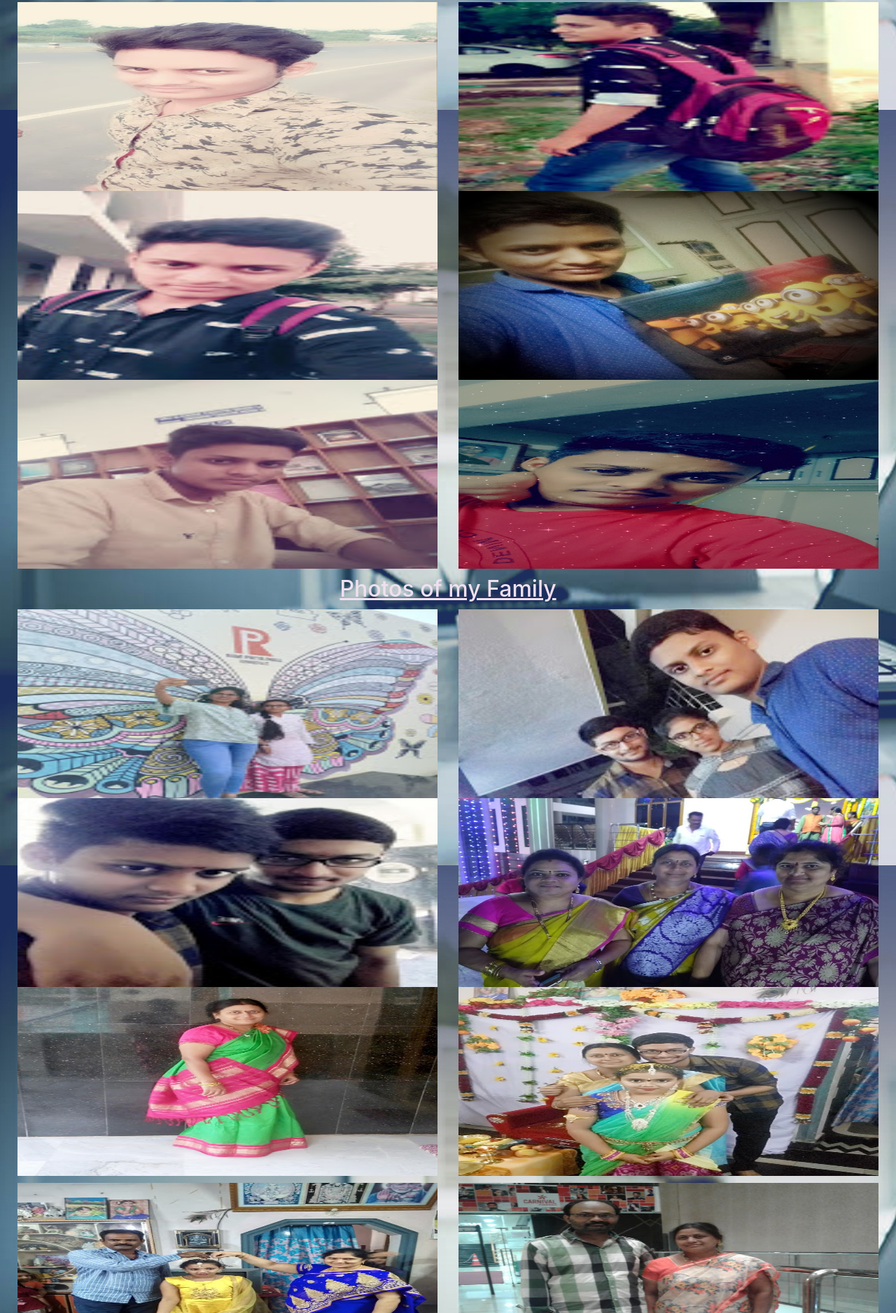
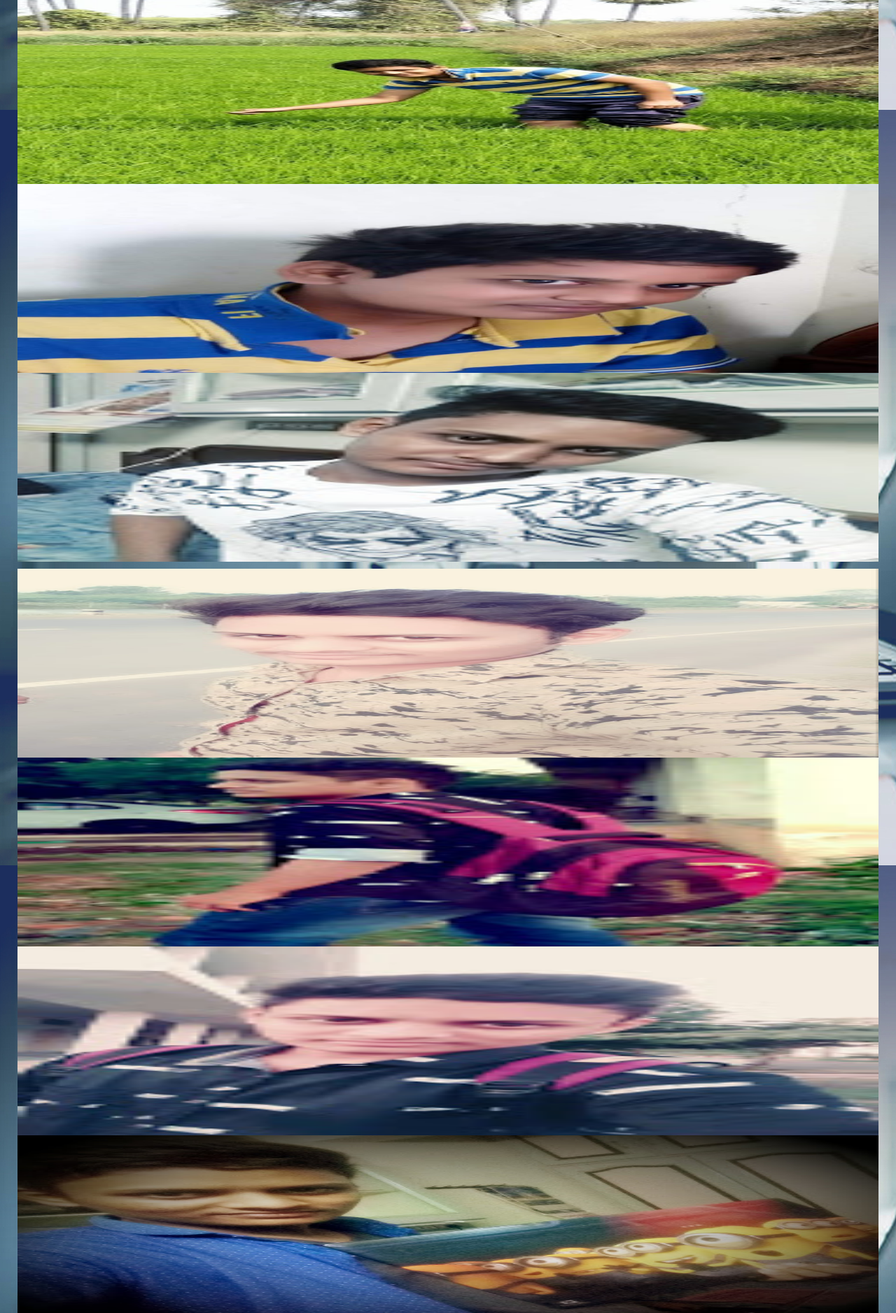
Before and after one commit to MANNEMHEMANTHTARUN/My-Intro, a plain HTML site: page images.html in a window 1280 px wide. Shown: the part 923-2800 px from the top of the page at 70% size. Drawn offline with nearby package versions, Linux system fonts and the light colour scheme.

Commit message:
Update images.html
added some changes on images file

```diff
--- a/images.html
+++ b/images.html
@@ -52,80 +52,80 @@
   <div class="col-lg-6 col-md-6 col-sm-6">
      <img  src ="images\he,u12.jpg" class = "img-responsive" width = "100%" height="270px" />
   </div>
-   <div class="col-lg-6 col-md-6 col-sm-6">
+   <div class="col-lg-12 col-md-12 col-sm-6">
      <img  src ="images\hemu2.jpg" class = "img-responsive " width = "100%" height="270px" />
   </div>
-  <div class="col-lg-6 col-md-6 col-sm-6">
+  <div class="col-lg-12 col-md-12 col-sm-6">
      <img  src ="images\hemu3.jpg" class = "img-responsive" width = "100%" height="270px"/>
   </div>
-   <div class="col-lg-6 col-md-6 col-sm-6">
+   <div class="col-lg-12 col-md-12 col-sm-6">
      <img  src ="images\hemu4.jpg" class = "img-responsive" width = "100%" height="270px"/>
   </div>
-  <div class="col-lg-6 col-md-6 col-sm-6">
+  <div class="col-lg-12 col-md-12 col-sm-6">
      <img  src ="images\hemu5.jpg" class = "img-responsive" width = "100%" height="270px"/>
   </div>
-   <div class="col-lg-6 col-md-6 col-sm-6">
+   <div class="col-lg-12 col-md-12 col-sm-6">
      <img  src ="images\hemu6.jpg" class = "img-responsive" width = "100%" height="270px"/>
   </div>
 </div>
 <div style="margin: 10px;" class="row">
-  <div class="col-lg-6 col-md-6 col-sm-6">
+  <div class="col-lg-12 col-md-12 col-sm-6">
      <img  src ="images\hemu7.jpg" class = "img-responsive" width = "100%" height="270px"/>
   </div>
-   <div class="col-lg-6 col-md-6 col-sm-6">
+   <div class="col-lg-12 col-md-12 col-sm-6">
      <img  src ="images\hemu8.jpg" class = "img-responsive" width = "100%" height="270px"/>
   </div>
-  <div class="col-lg-6 col-md-6 col-sm-6">
+  <div class="col-lg-12 col-md-12 col-sm-6">
      <img  src ="images\hemu9.jpg" class = "img-responsive" width = "100%" height="270px"/>
   </div>
-   <div class="col-lg-6 col-md-6 col-sm-6">
+   <div class="col-lg-12 col-md-12 col-sm-6">
      <img  src ="images\hemu10.jpg" class = "img-responsive" width = "100%" height="270px"/>
   </div>
-  <div class="col-lg-6 col-md-6 col-sm-6">
+  <div class="col-lg-12 col-md-6 col-sm-6">
      <img  src ="images\hemu11.jpg" class = "img-responsive" width = "100%" height="270px"/>
   </div>
-   <div class="col-lg-6 col-md-6 col-sm-6">
+   <div class="col-lg-12 col-md-6 col-sm-6">
      <img  src ="images/hemu36.jpg"img-responsive" width = "100%" height="270px"/>
   </div>
 </div>
 <h2 style="text-align: center;color:#f0e0ef"><u>Photos of my Family</u></h2>
 <div style="margin: 10px;" class="row">
-  <div class="col-lg-6 col-md-6 col-sm-6">
+  <div class="col-lg-12 col-md-6 col-sm-6">
      <img  src ="images\hemu25.jpg" class = "img-responsive" width = "100%" height="270px" />
   </div>
-   <div class="col-lg-6 col-md-6 col-sm-6">
+   <div class="col-lg-12 col-md-6 col-sm-6">
      <img  src ="images\hemu14.jpg" class = "img-responsive" width = "100%" height="270px" />
   </div>
-  <div class="col-lg-6 col-md-6 col-sm-6">
+  <div class="col-lg-12 col-md-6 col-sm-6">
      <img  src ="images\hemu15.jpg" class = "img-responsive" width = "100%" height="270px"/>
   </div>
-   <div class="col-lg-6 col-md-6 col-sm-6">
+   <div class="col-lg-12 col-md-6 col-sm-6">
      <img  src ="images\hemu16.jpg" class = "img-responsive" width = "100%" height="270px"/>
   </div>
-  <div class="col-lg-6 col-md-6 col-sm-6">
+  <div class="col-lg-12 col-md-6 col-sm-6">
      <img  src ="images\hemu17.jpg" class = "img-responsive" width = "100%" height="270px"/>
   </div>
-   <div class="col-lg-6 col-md-6 col-sm-6">
+   <div class="col-lg-12 col-md-6 col-sm-6">
      <img  src ="images\hemu18.jpg" class = "img-responsive" width = "100%" height="270px"/>
   </div>
 </div>
 <div style="margin: 10px;" class="row">
-  <div class="col-lg-6 col-md-6 col-sm-6">
+  <div class="col-lg-12 col-md-6 col-sm-6">
      <img  src ="images\hemu19.jpg" class = "img-responsive" width = "100%" height="270px"/>
   </div>
-   <div class="col-lg-6 col-md-6 col-sm-6">
+   <div class="col-lg-12 col-md-6 col-sm-6">
      <img  src ="images\hemu.29.jpg" class = "img-responsive" width = "100%" height="270px"/>
   </div>
-  <div class="col-lg-6 col-md-6 col-sm-6">
+  <div class="col-lg-12 col-md-6 col-sm-6">
      <img  src ="images\hemu21.jpg" class = "img-responsive" width = "100%" height="270px"/>
   </div>
-   <div class="col-lg-6 col-md-6 col-sm-6">
+   <div class="col-lg-12 col-md-6 col-sm-6">
      <img  src ="images\hemu22.jpg" class = "img-responsive" width = "100%" height="270px"/>
   </div>
-  <div class="col-lg-6 col-md-6 col-sm-6">
+  <div class="col-lg-12 col-md-6 col-sm-6">
      <img  src ="images\hemu23.jpg" class = "img-responsive" width = "100%" height="270px"/>
   </div>
-   <div class="col-lg-6 col-md-6 col-sm-6">
+   <div class="col-lg-12 col-md-6 col-sm-6">
      <img  src ="images\hemu26.jpg" class = "img-responsive" width = "100%" height="270px"/>
 
   </div>
```
